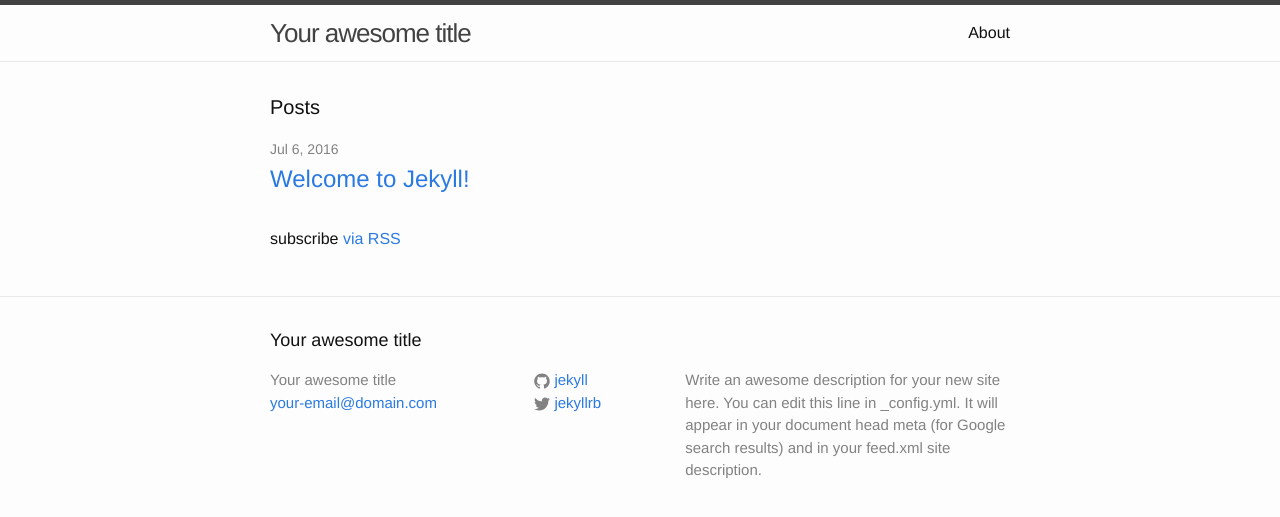
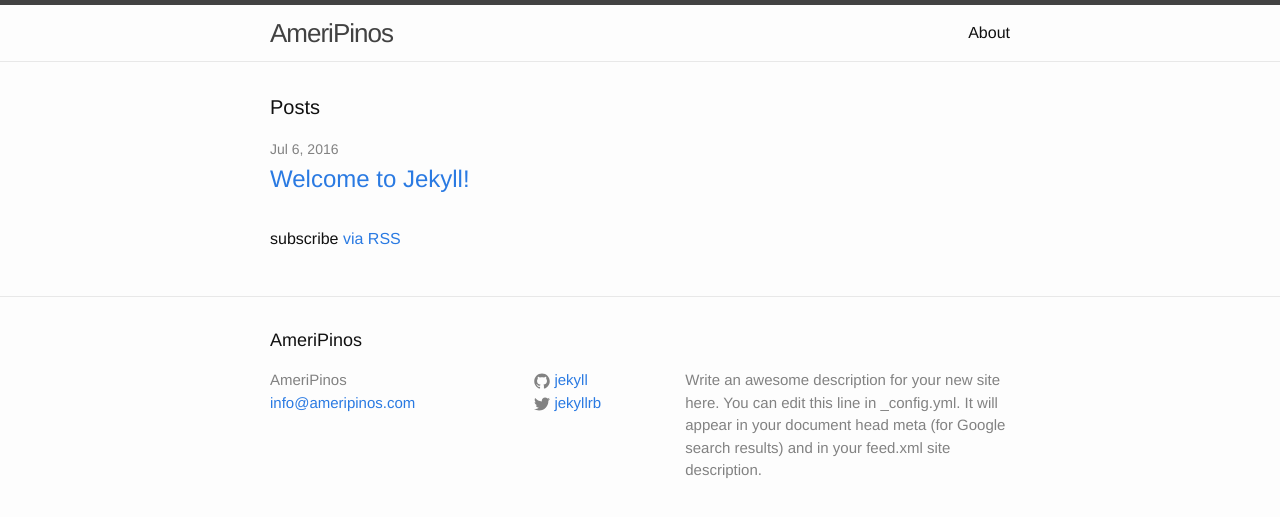
Before and after one commit to ameripinos/ameripinos.github.io, a Jekyll site: the page built from index.html, in a window 1280 px wide. Shown: the top 517 px of the page. Built offline with Jekyll 4.4.1, drawn with Linux system fonts in a browser that asks for light colours.

Commit message:
Modified some configuration.

```diff
--- a/_config.yml
+++ b/_config.yml
@@ -6,8 +6,8 @@
 # 'jekyll serve'. If you change this file, please restart the server process.
 
 # Site settings
-title: Your awesome title
-email: your-email@domain.com
+title: AmeriPinos
+email: info@ameripinos.com
 description: > # this means to ignore newlines until "baseurl:"
   Write an awesome description for your new site here. You can edit this
   line in _config.yml. It will appear in your document head meta (for
@@ -17,5 +17,23 @@ url: "http://ameripinos.com" # the base hostname & protocol for your site
 twitter_username: jekyllrb
 github_username:  jekyll
 
-# Build settings
-markdown: kramdown
+# Jekyll
+permalink:          /:title/
+markdown:           kramdown
+highlighter:        rouge
+kramdown:
+  auto_ids:         true
+  footnote_nr:      1
+  entity_output:    as_char
+  toc_levels:       1..6
+  enable_coderay:   false
+mathjax:            true
+sass:
+  sass_dir:         _sass
+  style:            compressed
+
+# Comments
+disqus_shortname:   ameripinos
+
+# Exclude list
+exclude: [README.md, Gemfile, Gemfile.lock, node_modules, gulpfile.js, package.json, _site, src, vendor, CNAME, LICENSE, Rakefile]
```
